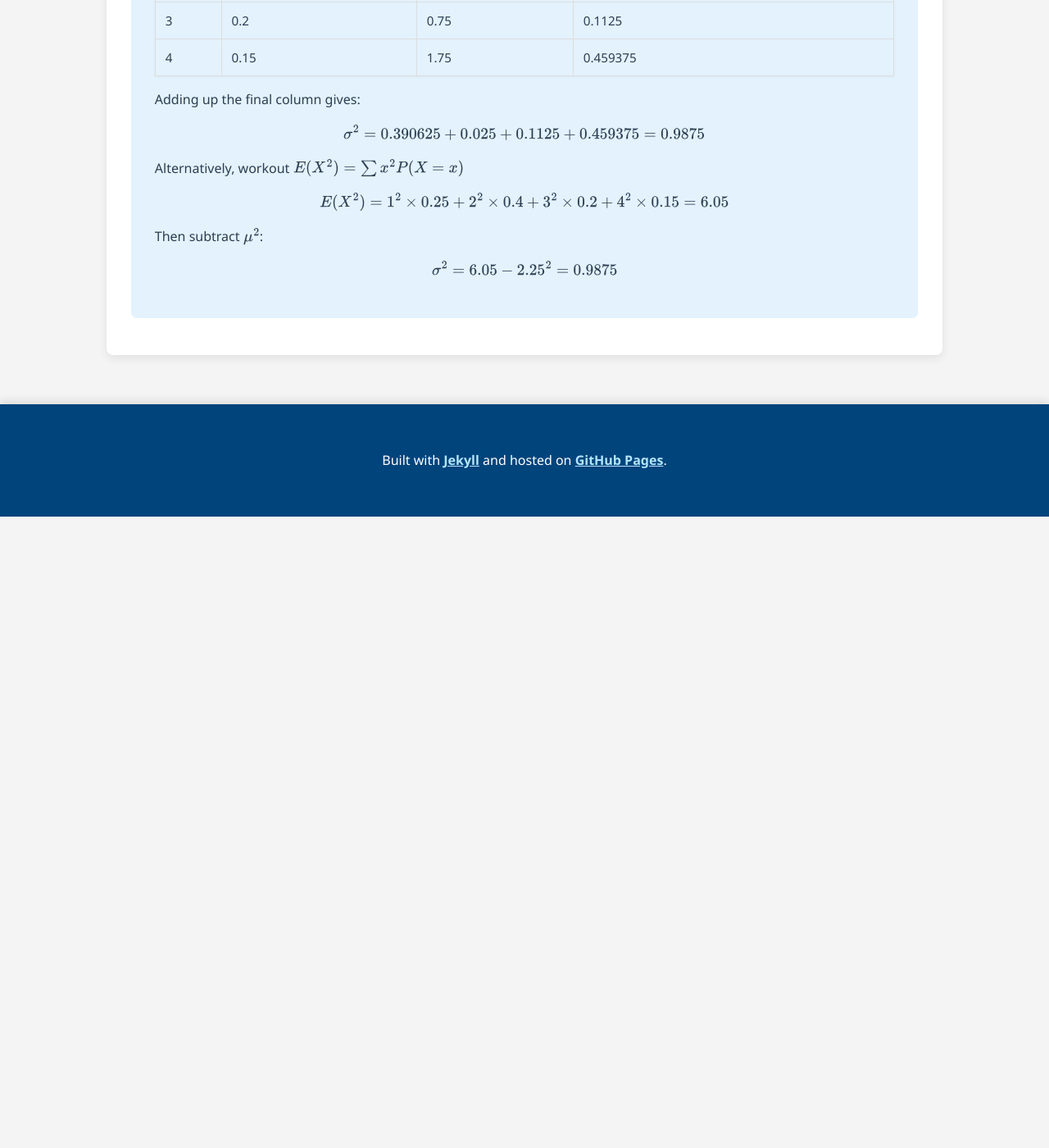
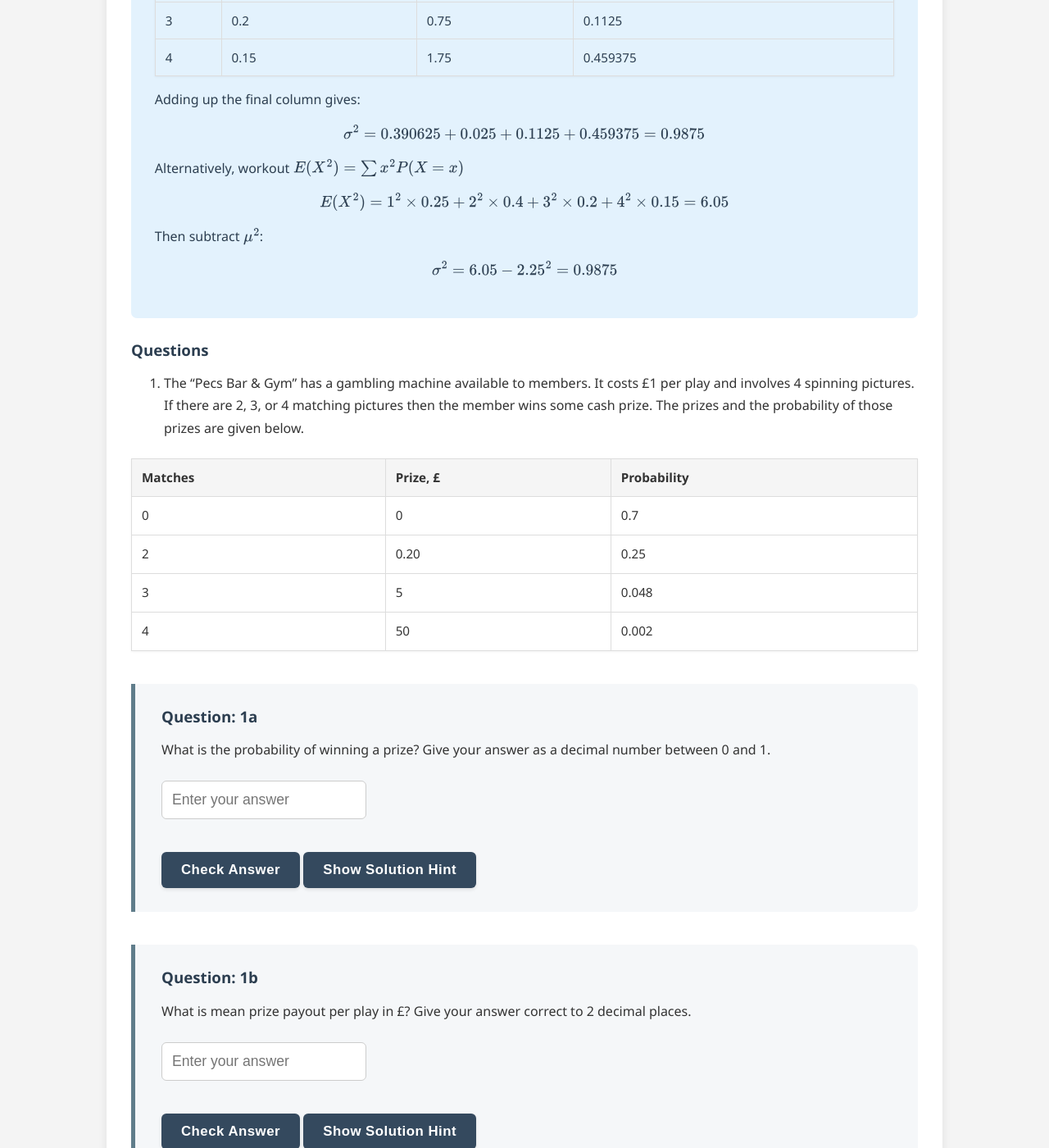
Before and after one commit to probe973/eco-4001b, a Jekyll site: the page built from drv/03-meanvariance.md, in a window 1280 px wide and 1400 px high, scrolled down 1600 px. Shown: the whole window at 82% size. Built offline with Jekyll 4.4.1, drawn with Linux system fonts in a browser that asks for light colours; before the commit the page ends 2230 px from its top, so only the background shows below that; some of the changed text lies outside the part shown.

Commit message:
Update 03-meanvariance.md

```diff
--- a/drv/03-meanvariance.md
+++ b/drv/03-meanvariance.md
@@ -71,3 +71,57 @@ Then subtract $\mu^2$:
 $$\sigma^2 = 6.05 - 2.25^2 = 0.9875$$
 
 </div>
+
+### Questions
+
+1. The “Pecs Bar & Gym” has a gambling machine available to members.  It costs £1 per play and involves 4 spinning pictures.  If there are 2, 3, or 4 matching pictures then the member wins some cash prize.  The prizes and the probability of those prizes are given below.
+
+| Matches | Prize, £ | Probability |
+|:----|:----|:----|
+| 0 | 0 | 0.7 |
+| 2 | 0.20 | 0.25 |
+| 3 | 5 | 0.048 |
+| 4 | 50 | 0.002 |
+
+{% include question_numerical.html
+id="drvmean1a"
+title="1a"
+question_text="What is the probability of winning a prize?  Give your answer as a decimal number between 0 and 1."
+correct_answer="0.3"
+tolerance="0"
+solution_text="All but 0 matches win a prize so $P( \text{win})=1-0.7$"
+%}
+
+{% include question_numerical.html
+id="drvmean1b"
+title="1b"
+question_text="What is mean prize payout per play in £?  Give your answer correct to 2 decimal places."
+correct_answer="0.39"
+tolerance="0.005"
+solution_text="$\mu = 0 \times 0.7 + 0.2 \times 0.25 + 5 \times 0.048 + 50 \times 0.002$"
+%}
+
+{% include question_numerical.html
+id="drvmean1c"
+title="1c"
+question_text="What is mean profit to the company per play in £"
+correct_answer="0.61"
+tolerance="0.005"
+solution_text="Revenue from each play is £1, mean payout per play is £0.39, so $\pi = 1 - 0.39$"
+%}
+
+{% include question_numerical.html
+id="drvmean1d"
+title="1d"
+question_text="What is variance in the prize payout per play, giving your answer correct to 2 d.p."
+correct_answer="6.06"
+tolerance="0.005"
+solution_text="$E(X^2)=0^2 \times 0.7 + 0.2^2 \times 0.25 + 5^2 \times 0.048 + 50^2 \times 0.002 = 6.21$ <br>
+$Var (X)=6.21 - 0.39^2=6.0579$"
+%}
+
+<div style="text-align: center; margin-top: 3em;">
+    <a href="{{ "/drv/" | relative_url }}">← Return to Discrete Random Variables Menu</a>
+</div>
+
+{% include pagination.html %}
```
